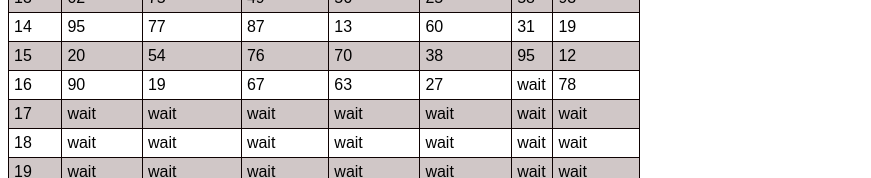
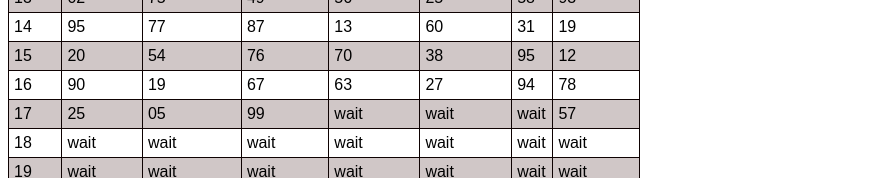
Before and after one commit to bksatta/bksatta.github.io, a plain HTML site: page aug.html.html in a window 1280 px wide. Shown: the part 572-750 px from the top of the page, without its empty margins (0-871 px from the left). Drawn offline with Linux system fonts and the light colour scheme.

Commit message:
Update aug.html.html

```diff
--- a/aug.html.html
+++ b/aug.html.html
@@ -213,19 +213,19 @@ tr:nth-child(even) {
     <td>67</td>
     <td>63</td>
     <td>27</td>
-    <td>wait</td>
+    <td>94</td>
     <td>78</td>
   </tr>
   <tr>
     <td>17</td>
 
-     <td>wait</td>
+     <td>25</td>
+    <td>05</td>
+    <td>99</td>
     <td>wait</td>
     <td>wait</td>
     <td>wait</td>
-    <td>wait</td>
-    <td>wait</td>
-    <td>wait</td>
+    <td>57</td>
   </tr>
   <tr>
     <td>18</td>
```
